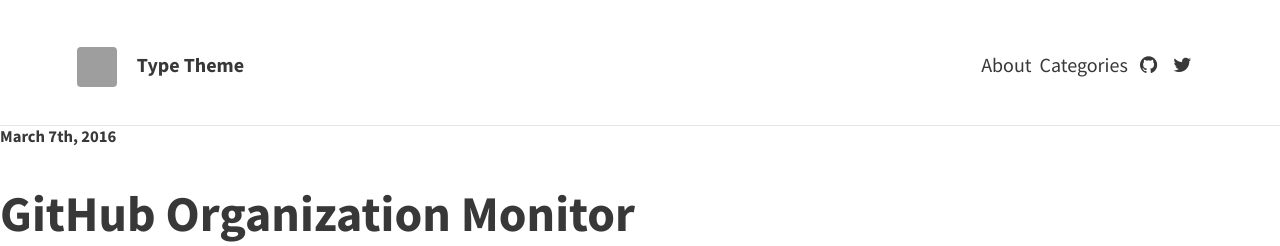
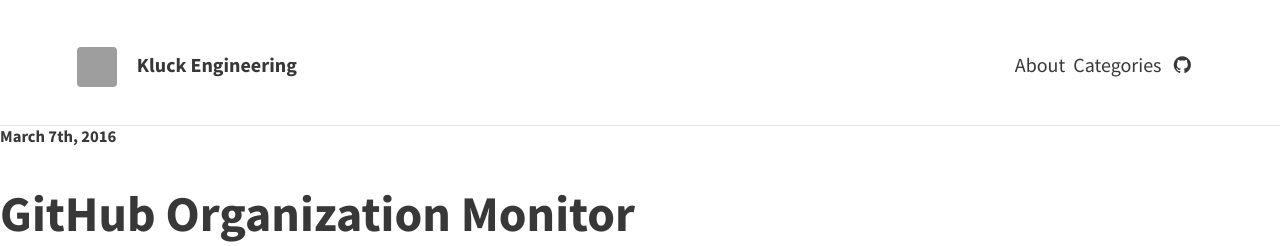
Before and after one commit to skluck/skluck.github.io, a Jekyll site: the page built from index.html, in a window 1280 px wide. Shown: the top 246 px of the page. Built offline with Jekyll 4.4.1, drawn with Linux system fonts in a browser that asks for light colours; nearby versions of some CDN libraries; the list of posts is cut into pages by our own code; some of the changed lines change nothing that is shown; grey boxes are pictures that could not be loaded.

Commit message:
Update _config.yml

```diff
--- a/_config.yml
+++ b/_config.yml
@@ -1,7 +1,4 @@
 # Site settings
-title: Kluck Engineering
-description: > # this means to ignore newlines until "baseurl:"
-  A small website for stuff
 #baseurl: /
 #url: kluck.engineering
 
@@ -9,7 +6,7 @@
 # THEME-SPECIFIC CONFIGURATION
 theme_settings:
   # Meta
-  title: Type Theme
+  title: Kluck Engineering
   avatar: avatar.png
   gravatar: 5082f1ea416d6ca8d9fa947e9eb4a8f1
   description: "A small website for stuff"
@@ -39,7 +36,7 @@
   stack_exchange:  # Full URL
   steam:
   tumblr:
-  twitter: "twitter"
+  twitter:
   wordpress:
   youtube:
 
```
